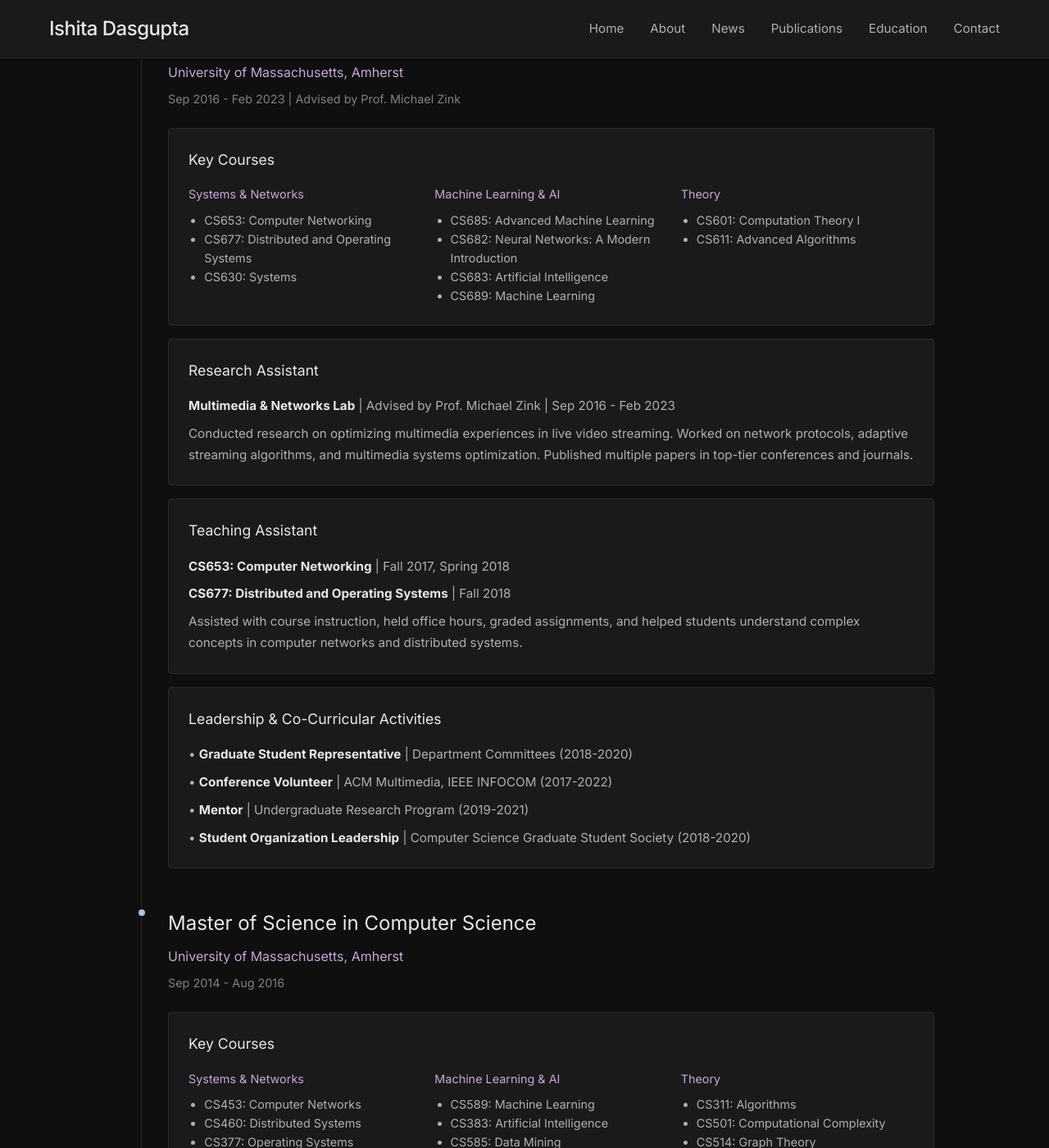
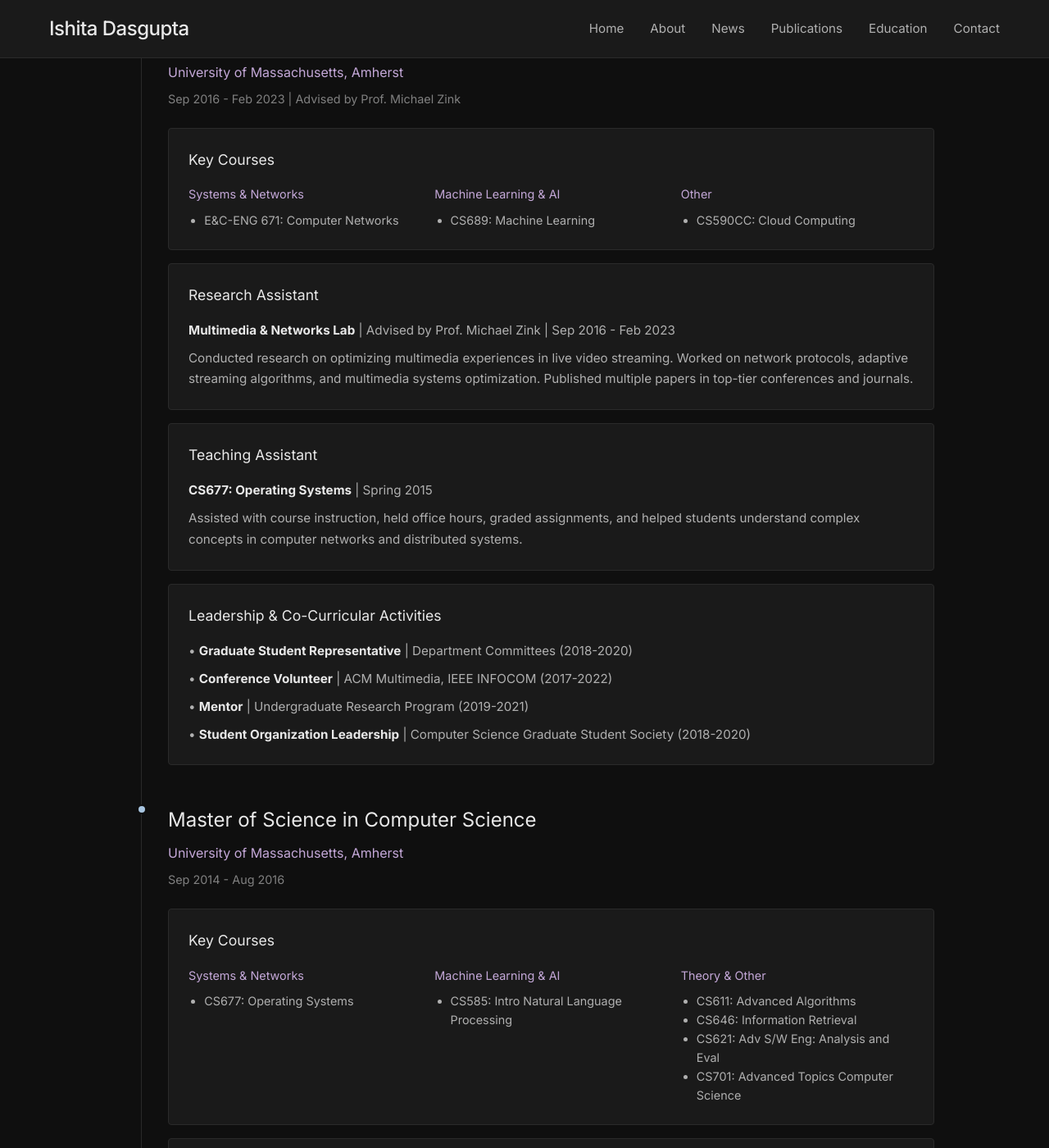
Before and after one commit to ISHITADG/ishitadg.github.io, a Jekyll site: the page built from education.md, in a window 1280 px wide and 1400 px high, scrolled down 269 px. Shown: the whole window at 82% size. Built offline with Jekyll 4.4.1, drawn with Linux system fonts in a browser that asks for light colours; a style sheet for code colours, icons or effects is not loaded.

Commit message:
Update course names from transcript - only include courses actually taken

```diff
--- a/education.md
+++ b/education.md
@@ -28,25 +28,19 @@ permalink: /education/
             <div>
               <p style="color: #c4a8d8; font-weight: 400; font-size: 0.9rem; margin-bottom: 0.5rem;">Systems & Networks</p>
               <ul style="color: #b0b0b0; font-size: 0.9rem; line-height: 1.6; padding-left: 1.2rem;">
-                <li>CS653: Computer Networking</li>
-                <li>CS677: Distributed and Operating Systems</li>
-                <li>CS630: Systems</li>
+                <li>E&C-ENG 671: Computer Networks</li>
               </ul>
             </div>
             <div>
               <p style="color: #c4a8d8; font-weight: 400; font-size: 0.9rem; margin-bottom: 0.5rem;">Machine Learning & AI</p>
               <ul style="color: #b0b0b0; font-size: 0.9rem; line-height: 1.6; padding-left: 1.2rem;">
-                <li>CS685: Advanced Machine Learning</li>
-                <li>CS682: Neural Networks: A Modern Introduction</li>
-                <li>CS683: Artificial Intelligence</li>
                 <li>CS689: Machine Learning</li>
               </ul>
             </div>
             <div>
-              <p style="color: #c4a8d8; font-weight: 400; font-size: 0.9rem; margin-bottom: 0.5rem;">Theory</p>
+              <p style="color: #c4a8d8; font-weight: 400; font-size: 0.9rem; margin-bottom: 0.5rem;">Other</p>
               <ul style="color: #b0b0b0; font-size: 0.9rem; line-height: 1.6; padding-left: 1.2rem;">
-                <li>CS601: Computation Theory I</li>
-                <li>CS611: Advanced Algorithms</li>
+                <li>CS590CC: Cloud Computing</li>
               </ul>
             </div>
           </div>
@@ -65,10 +59,7 @@ permalink: /education/
         <div style="background: #1a1a1a; padding: 1.5rem; border-radius: 4px; border: 1px solid #2a2a2a; margin-bottom: 1rem;">
           <h4 style="font-size: 1.1rem; color: #e8e8e8; margin-bottom: 1rem; font-weight: 400;">Teaching Assistant</h4>
           <p style="color: #b0b0b0; line-height: 1.7; font-size: 0.95rem; margin-bottom: 0.5rem;">
-            <strong style="color: #e8e8e8;">CS653: Computer Networking</strong> | Fall 2017, Spring 2018
-          </p>
-          <p style="color: #b0b0b0; line-height: 1.7; font-size: 0.95rem; margin-bottom: 0.5rem;">
-            <strong style="color: #e8e8e8;">CS677: Distributed and Operating Systems</strong> | Fall 2018
+            <strong style="color: #e8e8e8;">CS677: Operating Systems</strong> | Spring 2015
           </p>
           <p style="color: #b0b0b0; line-height: 1.7; font-size: 0.95rem;">
             Assisted with course instruction, held office hours, graded assignments, and helped students understand complex concepts in computer networks and distributed systems.
@@ -107,25 +98,22 @@ permalink: /education/
             <div>
               <p style="color: #c4a8d8; font-weight: 400; font-size: 0.9rem; margin-bottom: 0.5rem;">Systems & Networks</p>
               <ul style="color: #b0b0b0; font-size: 0.9rem; line-height: 1.6; padding-left: 1.2rem;">
-                <li>CS453: Computer Networks</li>
-                <li>CS460: Distributed Systems</li>
-                <li>CS377: Operating Systems</li>
+                <li>CS677: Operating Systems</li>
               </ul>
             </div>
             <div>
               <p style="color: #c4a8d8; font-weight: 400; font-size: 0.9rem; margin-bottom: 0.5rem;">Machine Learning & AI</p>
               <ul style="color: #b0b0b0; font-size: 0.9rem; line-height: 1.6; padding-left: 1.2rem;">
-                <li>CS589: Machine Learning</li>
-                <li>CS383: Artificial Intelligence</li>
-                <li>CS585: Data Mining</li>
+                <li>CS585: Intro Natural Language Processing</li>
               </ul>
             </div>
             <div>
-              <p style="color: #c4a8d8; font-weight: 400; font-size: 0.9rem; margin-bottom: 0.5rem;">Theory</p>
+              <p style="color: #c4a8d8; font-weight: 400; font-size: 0.9rem; margin-bottom: 0.5rem;">Theory & Other</p>
               <ul style="color: #b0b0b0; font-size: 0.9rem; line-height: 1.6; padding-left: 1.2rem;">
-                <li>CS311: Algorithms</li>
-                <li>CS501: Computational Complexity</li>
-                <li>CS514: Graph Theory</li>
+                <li>CS611: Advanced Algorithms</li>
+                <li>CS646: Information Retrieval</li>
+                <li>CS621: Adv S/W Eng: Analysis and Eval</li>
+                <li>CS701: Advanced Topics Computer Science</li>
               </ul>
             </div>
           </div>
```
